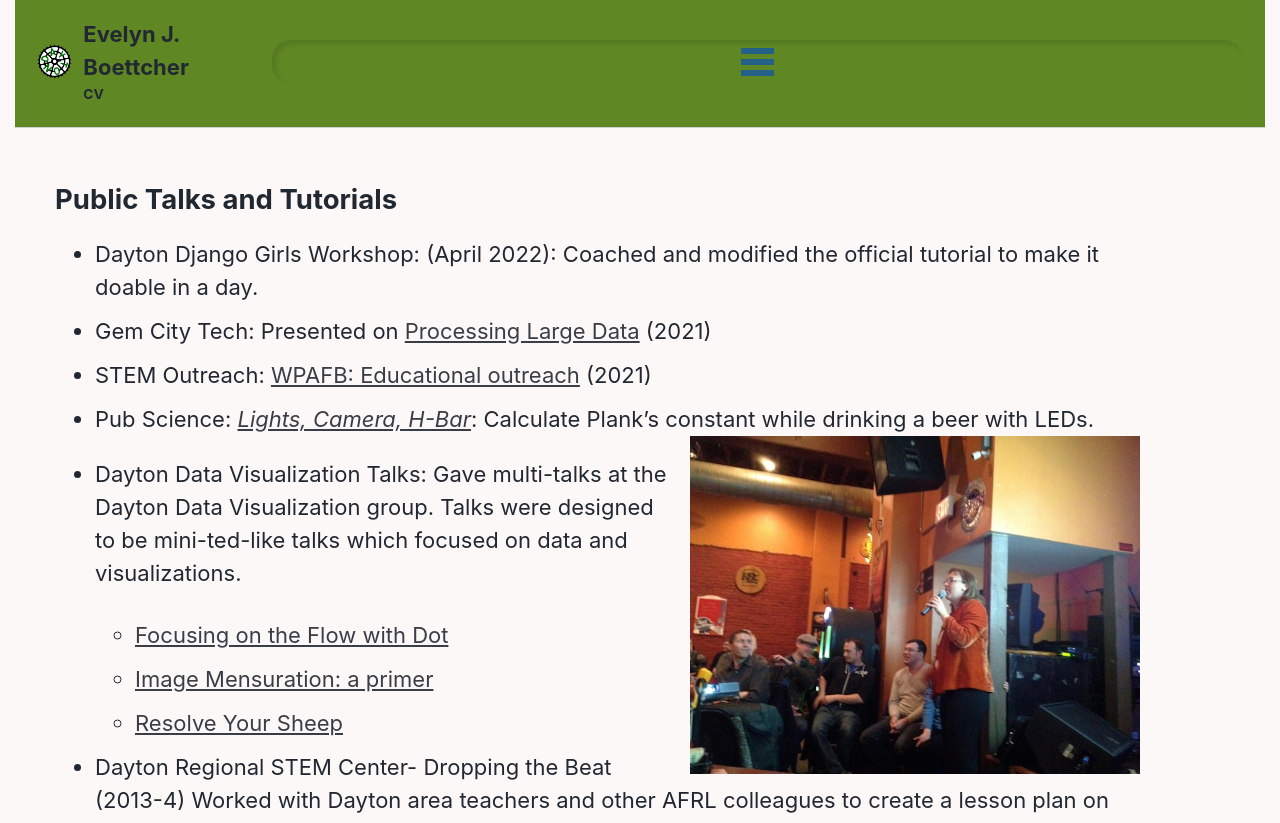
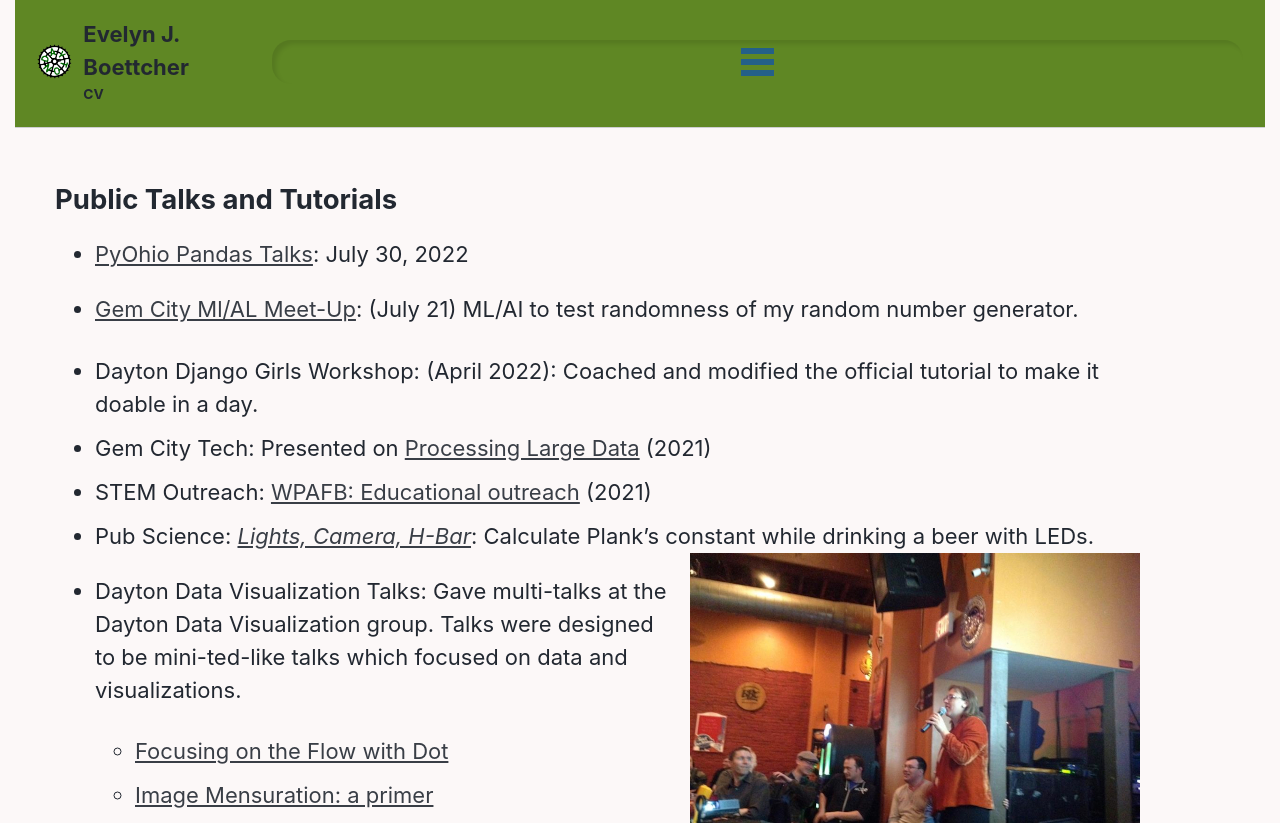
Before and after one commit to ejboettcher/evelyn_j_boettcher_cv, a Jekyll site: the page built from tutorials.md, in a window 1280 px wide and 900 px high, cut to the strip 77-900 px from the top of the window. Built offline with Jekyll 4.4.1, drawn with Linux system fonts in a browser that asks for light colours; cached includes are drawn as plain includes.

Commit message:
Added tutorials

```diff
--- a/tutorials.md
+++ b/tutorials.md
@@ -32,6 +32,9 @@ feature_row:
 
 ## Public Talks and Tutorials
 
+- [PyOhio Pandas Talks](https://www.evelynboettcher.com/pyohio-pandas#/): July 30, 2022
+- [Gem City Ml/AL Meet-Up](https://github.com/ejboettcher/GemCity-ML-AL_Random): (July 21) ML/AI to test randomness of my random number generator.
+
 - Dayton Django Girls Workshop: (April 2022): Coached and modified the official tutorial to
   make it doable in a day.
 - Gem City Tech: Presented on [Processing Large Data](https://www.youtube.com/watch?v=OJIa7UkRteI) (2021)
```
Also changed, not shown: publications.md (+1 -1 lines).
